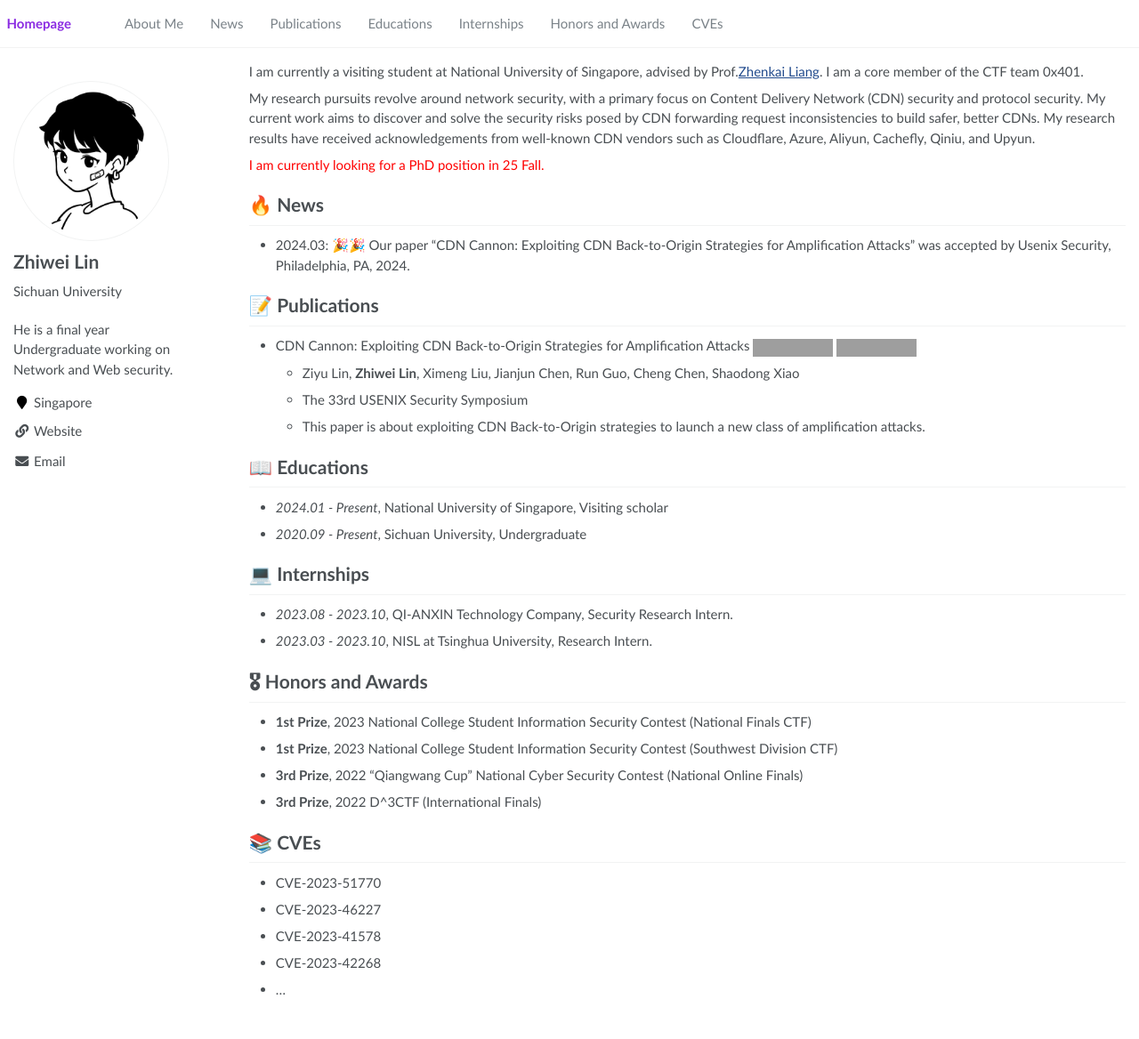
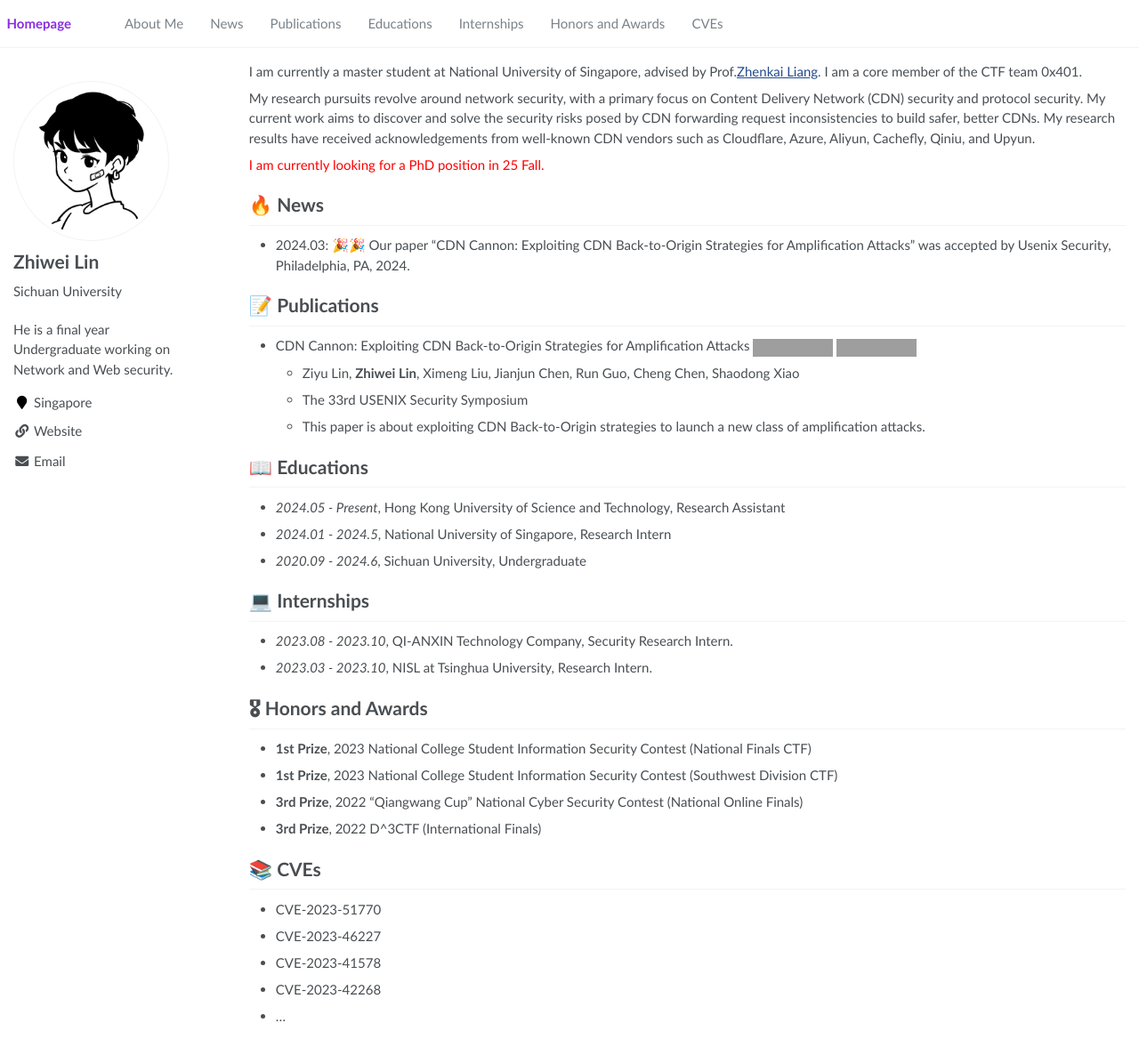
Before and after one commit to Snakinya/profile, a Jekyll site: the page built from _pages/about.md, in a window 1280 px wide and 1168 px high. Shown: the whole window at 89% size. Built offline with Jekyll 4.4.1, drawn with Linux system fonts in a browser that asks for light colours; grey boxes are pictures that could not be loaded.

Commit message:
Update about.md

```diff
--- a/_pages/about.md
+++ b/_pages/about.md
@@ -16,7 +16,7 @@ redirect_from:
 {% assign url = gsDataBaseUrl | append: "google-scholar-stats/gs_data_shieldsio.json" %}
 
 <span class='anchor' id='about-me'></span>
-I am currently a visiting student at National University of Singapore, advised by Prof.[Zhenkai Liang](https://www.comp.nus.edu.sg/~liangzk/). I am a core member of the CTF team 0x401.
+I am currently a master student at National University of Singapore, advised by Prof.[Zhenkai Liang](https://www.comp.nus.edu.sg/~liangzk/). I am a core member of the CTF team 0x401.
 
 My research pursuits revolve around network security, with a primary focus on Content Delivery Network (CDN) security and protocol security. My current work aims to discover and solve the security risks posed by CDN forwarding request inconsistencies to build safer, better CDNs. My research results have received acknowledgements from well-known CDN vendors such as Cloudflare, Azure, Aliyun, Cachefly, Qiniu, and Upyun.
 
@@ -33,8 +33,9 @@ My research pursuits revolve around network security, with a primary focus on Co
 
 
 # 📖 Educations
-- *2024.01 - Present*, National University of Singapore, Visiting scholar
-- *2020.09 - Present*, Sichuan University, Undergraduate
+- *2024.05 - Present*, Hong Kong University of Science and Technology, Research Assistant
+- *2024.01 - 2024.5*, National University of Singapore, Research Intern
+- *2020.09 - 2024.6*, Sichuan University, Undergraduate
 
 
 
```
